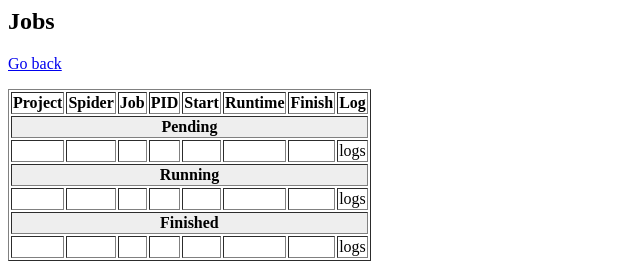
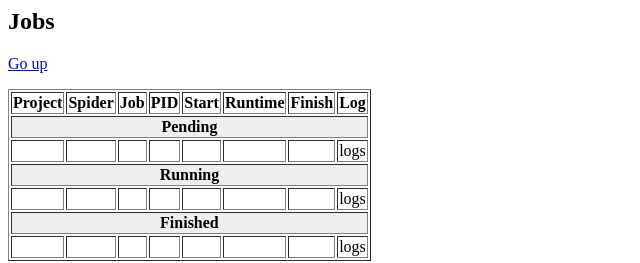
Before and after one commit to scrapy/scrapyd, a plain HTML site: page scrapyd/templates/jobs.html in a window 1280 px wide. Shown: the full height of the page, 0-640 px from the left. Drawn offline with Linux system fonts and the light colour scheme.

Commit message:
changed go back title in website

```diff
--- a/scrapyd/templates/jobs.html
+++ b/scrapyd/templates/jobs.html
@@ -25,7 +25,7 @@
 <body>
   <t:transparent t:render="header" />
     <h2>Jobs</h2>
-    <p><a href="..">Go back</a></p>
+    <p><a href="..">Go up</a></p>
     <table id="jobs" border="1">
         <thead>
             <tr>
```
